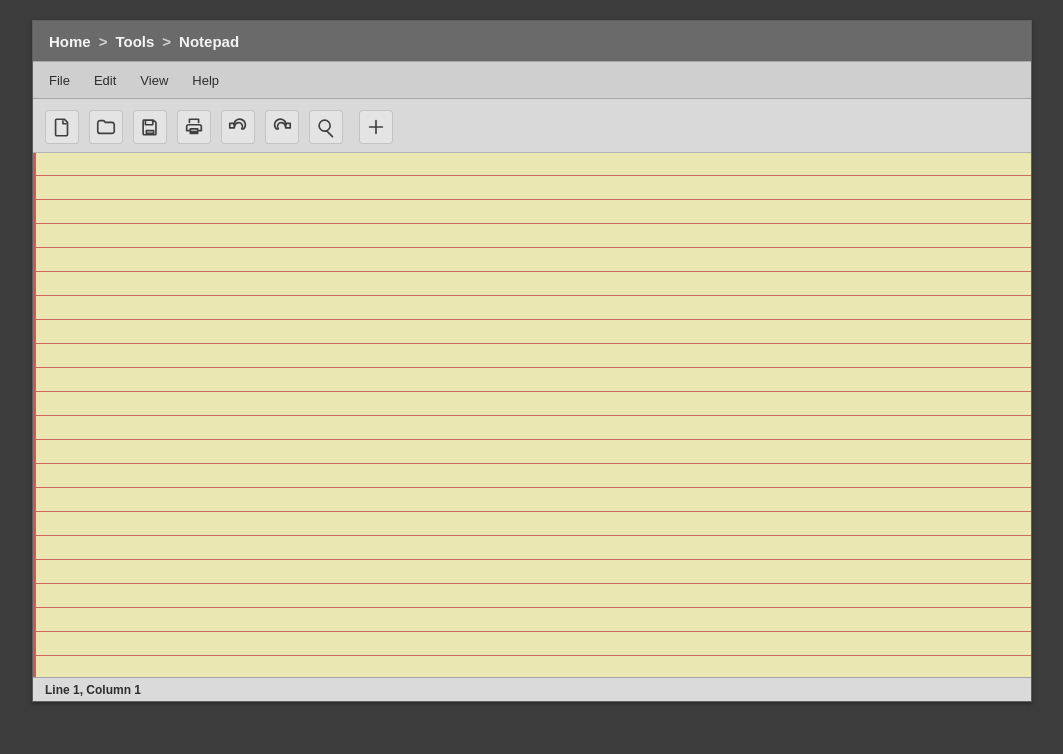
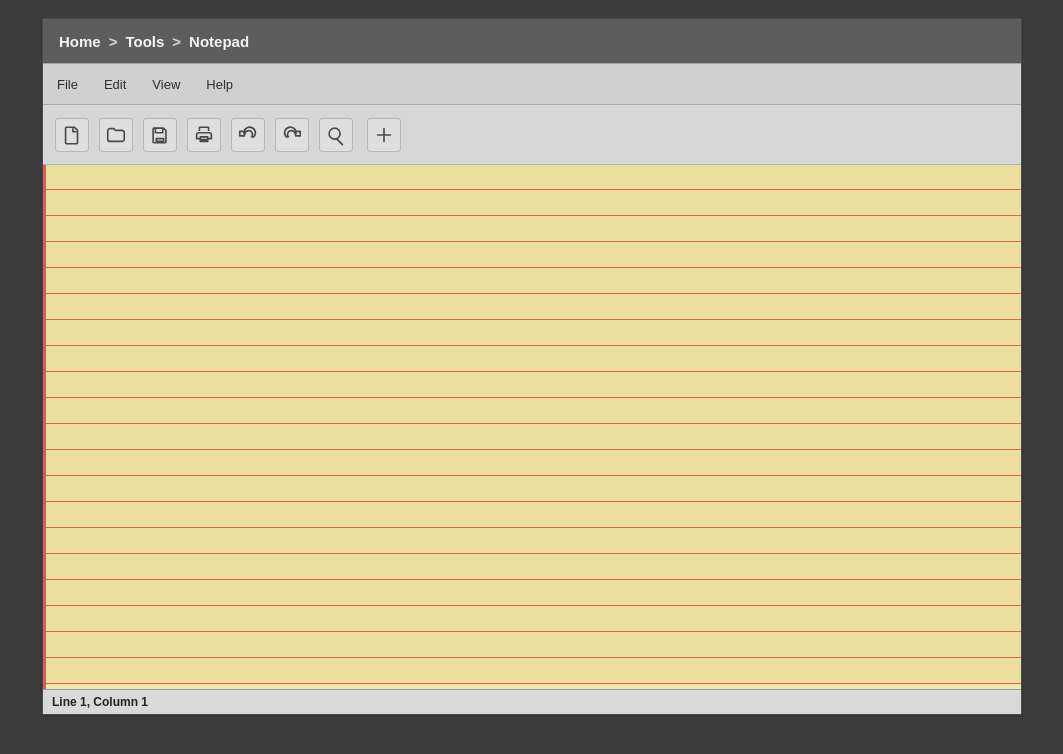
Before and after one commit to clousdtechtz/mx-notes-statistic-website, a plain HTML site: page index.html in a window 1280 px wide. Shown: the whole page, without its empty margins (108-1171 px from the left). Drawn offline with Linux system fonts and the light colour scheme.

Commit message:
Tune the notebook to visually match the provided reference screenshot more closely and fix the textarea status bug

```diff
--- a/app.js
+++ b/app.js
@@ -37,7 +37,7 @@ textarea.addEventListener('input', () => {
   updateStatus();
 });
 
-ttextarea.addEventListener('click', updateStatus);
+textarea.addEventListener('click', updateStatus);
 textarea.addEventListener('keyup', updateStatus);
 textarea.addEventListener('select', updateStatus);
 
--- a/index.html
+++ b/index.html
@@ -18,35 +18,35 @@
         </header>
 
         <nav class="menu-bar" aria-label="Menu">
-          <button>File</button>
-          <button>Edit</button>
-          <button>View</button>
-          <button>Help</button>
+          <button type="button">File</button>
+          <button type="button">Edit</button>
+          <button type="button">View</button>
+          <button type="button">Help</button>
         </nav>
 
         <div class="toolbar" aria-label="Toolbar">
-          <button class="tool-btn" aria-label="New document">
+          <button type="button" class="tool-btn" aria-label="New document">
             <svg viewBox="0 0 24 24" aria-hidden="true"><path d="M6 3.5h8.5L18 7v13.5a1 1 0 0 1-1 1H6a1 1 0 0 1-1-1v-16a1 1 0 0 1 1-1Zm7 1.8v3.2h3.2"/></svg>
           </button>
-          <button class="tool-btn" aria-label="Open file">
+          <button type="button" class="tool-btn" aria-label="Open file">
             <svg viewBox="0 0 24 24" aria-hidden="true"><path d="M3 7.5A2.5 2.5 0 0 1 5.5 5h4.3l1.3 2h7.4A2.5 2.5 0 0 1 21 9.5v7A2.5 2.5 0 0 1 18.5 19h-13A2.5 2.5 0 0 1 3 16.5v-9Z"/></svg>
           </button>
-          <button class="tool-btn" aria-label="Save">
+          <button type="button" class="tool-btn" aria-label="Save">
             <svg viewBox="0 0 24 24" aria-hidden="true"><path d="M5 4.5h10.5L18.5 7v12.5a1 1 0 0 1-1 1h-12a1 1 0 0 1-1-1V5.5a1 1 0 0 1 1-1Zm2 0v5h8v-5M8 16h8v3H8v-3Z"/></svg>
           </button>
-          <button class="tool-btn" aria-label="Print">
+          <button type="button" class="tool-btn" aria-label="Print">
             <svg viewBox="0 0 24 24" aria-hidden="true"><path d="M7 7V3.5h10V7M6 9.5h12a2 2 0 0 1 2 2v4.5H16v3H8v-3H4V11.5a2 2 0 0 1 2-2Zm2 7.5h8v-3H8v3Z"/></svg>
           </button>
-          <button class="tool-btn" aria-label="Undo">
+          <button type="button" class="tool-btn" aria-label="Undo">
             <svg viewBox="0 0 24 24" aria-hidden="true"><path d="M8 8H3v5h5v-2H7.8A6.2 6.2 0 1 1 18.2 14H16a4.2 4.2 0 1 0-7.5-2.8H8V8Z"/></svg>
           </button>
-          <button class="tool-btn" aria-label="Redo">
+          <button type="button" class="tool-btn" aria-label="Redo">
             <svg viewBox="0 0 24 24" aria-hidden="true"><path d="M16 8h5v5h-5v-2h.2A6.2 6.2 0 1 0 5.8 14H8a4.2 4.2 0 1 1 7.5-2.8H16V8Z"/></svg>
           </button>
-          <button class="tool-btn" aria-label="Search">
+          <button type="button" class="tool-btn" aria-label="Search">
             <svg viewBox="0 0 24 24" aria-hidden="true"><path d="M10.5 4.5a6 6 0 1 1 0 12a6 6 0 0 1 0-12Zm8.5 18l-5.4-5.4"/></svg>
           </button>
-          <button class="tool-btn add-btn" aria-label="Add item">
+          <button type="button" class="tool-btn add-btn" aria-label="Add item">
             <svg viewBox="0 0 24 24" aria-hidden="true"><path d="M12 5v14M5 12h14"/></svg>
           </button>
         </div>
--- a/styles.css
+++ b/styles.css
@@ -7,43 +7,42 @@ html, body {
   min-height: 100%;
   height: 100%;
   font-family: Arial, Helvetica, sans-serif;
-  background: #3c3c3c;
+  background: #3d3d3d;
 }
 
 body {
-  display: flex;
-  align-items: flex-start;
-  justify-content: center;
-  padding: 20px 16px 10px;
+  display: block;
+  padding: 18px 16px 10px;
 }
 
 .page-shell {
   width: 100%;
-  max-width: 1000px;
+  max-width: 980px;
+  margin: 0 auto;
 }
 
 .notepad-window {
   width: 100%;
-  background: #d2d2d2;
-  border: 1px solid #5e5e5e;
-  box-shadow: 0 2px 4px rgba(0, 0, 0, 0.3);
+  background: #d4d4d4;
+  border: 1px solid #4a4a4a;
   overflow: hidden;
+  box-shadow: 0 1px 2px rgba(0, 0, 0, 0.3);
 }
 
 .crumb-bar {
   display: flex;
   align-items: center;
   gap: 8px;
-  height: 40px;
+  height: 44px;
   padding: 0 16px;
-  background: #6a6a6a;
-  color: #f4f4f4;
+  background: #5d5d5d;
+  color: #f5f5f5;
   font-size: 15px;
   font-weight: 600;
 }
 
 .crumb-bar .sep {
-  opacity: 0.75;
+  opacity: 0.8;
 }
 
 .crumb-bar .current {
@@ -52,31 +51,34 @@ body {
 
 .menu-bar {
   display: flex;
-  gap: 12px;
-  height: 38px;
+  align-items: center;
+  gap: 18px;
+  height: 42px;
   padding: 0 10px;
-  background: #cfcfcf;
+  background: #d0d0d0;
   border-top: 1px solid rgba(0, 0, 0, 0.2);
-  border-bottom: 1px solid rgba(0, 0, 0, 0.2);
+  border-bottom: 1px solid rgba(0, 0, 0, 0.18);
 }
 
 .menu-bar button {
   border: 0;
   background: transparent;
   font-size: 13px;
-  color: #2d2d2d;
+  color: #2e2e2e;
+  line-height: 1;
   cursor: pointer;
-  padding: 0 6px;
+  padding: 0 4px;
+  font-family: Arial, Helvetica, sans-serif;
 }
 
 .toolbar {
   display: flex;
   align-items: center;
   gap: 10px;
-  min-height: 54px;
-  padding: 8px 12px 6px;
-  background: #d9d9d9;
-  border-bottom: 1px solid rgba(0, 0, 0, 0.18);
+  height: 60px;
+  padding: 8px 12px 7px;
+  background: #d7d7d7;
+  border-bottom: 1px solid rgba(0, 0, 0, 0.16);
 }
 
 .tool-btn {
@@ -85,10 +87,10 @@ body {
   display: inline-flex;
   align-items: center;
   justify-content: center;
-  border: 1px solid rgba(0, 0, 0, 0.15);
-  background: rgba(255, 255, 255, 0.3);
+  border: 1px solid rgba(0, 0, 0, 0.18);
+  background: rgba(255, 255, 255, 0.2);
   border-radius: 4px;
-  color: #3f3f3f;
+  color: #4a4a4a;
   padding: 0;
   cursor: pointer;
 }
@@ -104,14 +106,12 @@ body {
 }
 
 .tool-btn.add-btn {
-  margin-left: 6px;
+  margin-left: 4px;
 }
 
 .editor-shell {
+  background: #ece7af;
   position: relative;
-  background: #ebe7b3;
-  padding: 0;
-  min-height: 420px;
 }
 
 .editor-shell::before {
@@ -121,51 +121,52 @@ body {
   top: 0;
   bottom: 0;
   width: 3px;
-  background: #d25757;
+  background: #d95b5b;
 }
 
 #notepad {
   width: 100%;
-  min-height: 420px;
+  min-height: 450px;
   height: 520px;
+  border: 0;
   resize: none;
-  border: 0;
-  background-color: #ebe7b3;
+  background-color: #ebdf9d;
   background-image: repeating-linear-gradient(
     to bottom,
     transparent 0,
-    transparent 22px,
-    rgba(196, 75, 75, 0.8) 22px,
-    rgba(196, 75, 75, 0.8) 23px,
-    transparent 23px,
-    transparent 24px
+    transparent 24px,
+    rgba(214, 72, 72, 0.82) 24px,
+    rgba(214, 72, 72, 0.82) 25px,
+    transparent 25px,
+    transparent 26px
   );
-  color: #1b1b1b;
+  color: #1a1a1a;
   line-height: 24px;
   font-size: 14px;
   letter-spacing: 0.02em;
-  padding: 0 14px 0 18px;
+  padding: 0 12px 0 18px;
   outline: none;
   font-family: "Courier New", monospace;
+  box-shadow: none;
 }
 
 #notepad::selection {
-  background: rgba(84, 126, 255, 0.3);
+  background: rgba(0, 90, 255, 0.2);
 }
 
 .status-bar {
   display: flex;
   align-items: center;
-  height: 24px;
-  padding: 0 12px;
-  background: #dadada;
-  border-top: 1px solid rgba(0, 0, 0, 0.25);
-  color: #2d2d2d;
+  height: 25px;
+  padding: 0 9px;
+  background: #d9d9d9;
+  border-top: 1px solid rgba(0, 0, 0, 0.28);
+  color: #222;
   font-size: 12px;
   font-weight: 600;
 }
 
-@media (max-width: 640px) {
+@media (max-width: 700px) {
   body {
     padding: 10px 6px 8px;
   }
@@ -176,7 +177,7 @@ body {
   }
 
   .menu-bar {
-    gap: 8px;
+    gap: 10px;
     overflow-x: auto;
   }
 
```
